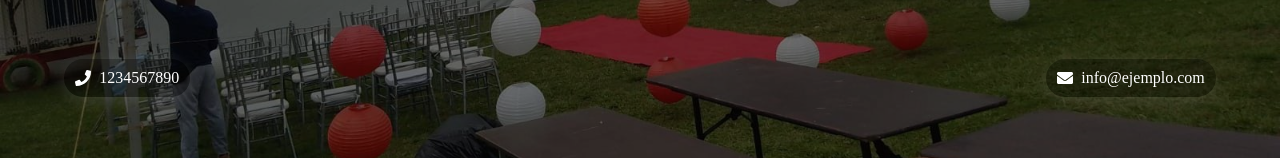
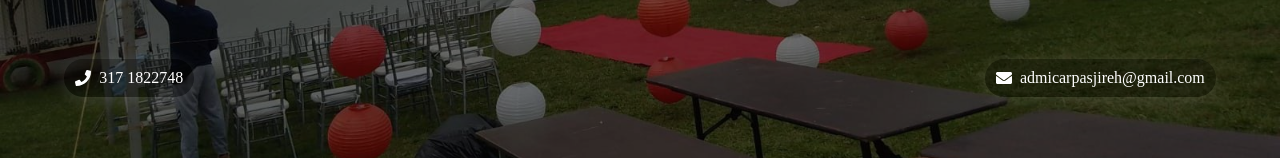
Before and after one commit to admijireh/carpas-jireh-app, a Next.js app: page / in a window 1280 px wide. Shown: the part 642-802 px from the top of the page. Built offline with nearby package versions, Linux system fonts and the light colour scheme; a web font is replaced by a local one.

Commit message:
last changes

```diff
--- a/src/components/common/LandingPage/Header/index.tsx
+++ b/src/components/common/LandingPage/Header/index.tsx
@@ -66,11 +66,10 @@ const Header = () => {
                 <Image
                   src={"/assets/Vector.png"}
                   alt="logo-carpas"
-                  loading="lazy"
                   quality={100}
                   width={150}
                   height={90}
-                  priority={false}
+                  priority={true}
                 />
 
                 <p className={dmSerif.className}>
@@ -100,13 +99,18 @@ const Header = () => {
             </div>
             <div className={styles.footerBgText}>
               <div className={styles.buttonCallAction}>
-                <a href="tel:+1234567890" className={styles.buttonWp}>
+                <a href="tel:+3171822748" className={styles.buttonWp}>
                   <FaPhone className={styles.icon} />
-                  <span className={styles.tooltip}>1234567890</span>
+                  <span className={styles.tooltip}>317 1822748</span>
                 </a>
-                <a href="mailto:info@ejemplo.com" className={styles.buttonWp}>
+                <a
+                  href="mailto:admicarpasjireh@gmail.com"
+                  className={styles.buttonWp}
+                >
                   <FaEnvelope className={styles.icon} />
-                  <span className={styles.tooltip}>info@ejemplo.com</span>
+                  <span className={styles.tooltip}>
+                    admicarpasjireh@gmail.com
+                  </span>
                 </a>
               </div>
             </div>
```
